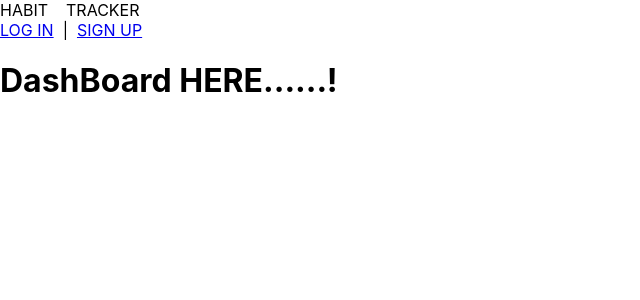
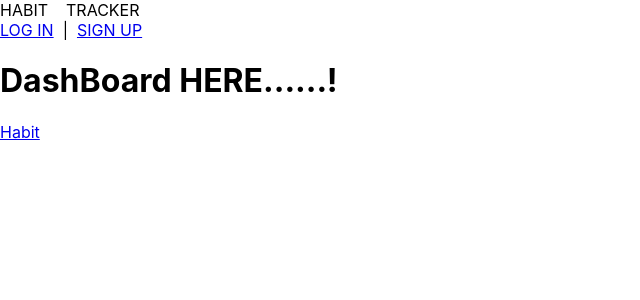
Before and after one commit to coding-to-music/habit-tracker-mern-victory, a React (Create React App) app: page / in a window 1280 px wide. Shown: the top 300 px of the page, without its empty margins (0-640 px from the left). Built offline with nearby package versions, Linux system fonts and the light colour scheme.

Commit message:
user-auth-working

```diff
--- a/package.json
+++ b/package.json
@@ -2,6 +2,7 @@
   "name": "habit-tracker-app",
   "version": "0.1.0",
   "private": true,
+  "proxy": "http://localhost:3001/",
   "dependencies": {
     "@testing-library/jest-dom": "^5.11.6",
     "@testing-library/react": "^11.2.2",
@@ -40,7 +41,6 @@
       "last 1 chrome version",
       "last 1 firefox version",
       "last 1 safari version"
-    ],
-    "proxy": "http://localhost:3001"
+    ]
   }
 }
--- a/server.js
+++ b/server.js
@@ -14,17 +14,12 @@ app.use(express.json());
 app.use(favicon(path.join(__dirname, "build", "favicon.ico")));
 app.use(express.static(path.join(__dirname, "build")));
 
-// Put API routes here, before the "catch all" route
 app.use("/api/users", require("./routes/api/users"));
 
-// The following "catch all" route (note the *)is necessary
-// for a SPA's client-side routing to properly work
 app.get("/*", function (req, res) {
   res.sendFile(path.join(__dirname, "build", "index.html"));
 });
 
-// Configure to use port 3001 instead of 3000 during
-// development to avoid collision with React's dev server
 const port = process.env.PORT || 3001;
 
 app.listen(port, function () {
--- a/src/components/DashBoard/DashBoard.jsx
+++ b/src/components/DashBoard/DashBoard.jsx
@@ -1,8 +1,12 @@
 import React from "react";
+import { Link } from "react-router-dom";
 
 const DashBoard = (props) => (
   <div className="dash-board">
     <h1>DashBoard HERE......!</h1>
+    <Link to="/habit" className="NavBar-link">
+      Habit
+    </Link>
   </div>
 );
 
--- /dev/null
+++ b/src/components/Habit/Habit.jsx
@@ -0,0 +1,9 @@
+import React from "react";
+
+const Habit = (props) => (
+  <div className="habit">
+    <h1>Habit HERE......!</h1>
+  </div>
+);
+
+export default Habit;
--- a/src/components/NavBar/NavBar.jsx
+++ b/src/components/NavBar/NavBar.jsx
@@ -5,7 +5,7 @@ import "./NavBar.css";
 const NavBar = (props) => {
   let nav = props.user ? (
     <div>
-      <Link to="/high-scores" className="NavBar-link">
+      <Link to="" className="NavBar-link">
         HOME
       </Link>
       &nbsp;&nbsp;|&nbsp;&nbsp;&nbsp;
--- a/src/index.js
+++ b/src/index.js
@@ -13,7 +13,4 @@ ReactDOM.render(
   document.getElementById("root")
 );
 
-// If you want to start measuring performance in your app, pass a function
-// to log results (for example: reportWebVitals(console.log))
-// or send to an analytics endpoint. Learn more: https://bit.ly/CRA-vitals
 reportWebVitals();
--- a/src/pages/App/App.js
+++ b/src/pages/App/App.js
@@ -4,6 +4,7 @@ import { Route, Switch } from "react-router-dom";
 import HomePage from "../HomePage/HomePage";
 import SignupPage from "../SignupPage/SignupPage";
 import LoginPage from "../LoginPage/LoginPage";
+import HabitPage from "../HabitPage/HabitPage";
 import userService from "../../utils/userService";
 
 class App extends React.Component {
@@ -13,6 +14,7 @@ class App extends React.Component {
       user: userService.getUser(),
     };
   }
+
   handleLogout = () => {
     userService.logout();
     this.setState({ user: null });
@@ -25,12 +27,23 @@ class App extends React.Component {
     return (
       <div>
         <header className="header-footer">HABIT &nbsp;&nbsp; TRACKER</header>
+
         <Switch>
           <Route
             exact
             path="/"
             render={() => (
               <HomePage
+                handleLogout={this.handleLogout}
+                user={this.state.user}
+              />
+            )}
+          />
+          <Route
+            exact
+            path="/habit"
+            render={() => (
+              <HabitPage
                 handleLogout={this.handleLogout}
                 user={this.state.user}
               />
--- /dev/null
+++ b/src/pages/HabitPage/HabitPage.jsx
@@ -0,0 +1,17 @@
+import "./Habitpage.css";
+import React from "react";
+import NavBar from "../../components/NavBar/NavBar";
+import Habit from "../../components/Habit/Habit";
+
+const HabitPage = (props) => {
+  return (
+    <div className="HabitPage">
+      <NavBar user={props.user} handleLogout={props.handleLogout} />
+      <div className="">
+        <Habit />
+      </div>
+    </div>
+  );
+};
+
+export default HabitPage;
```
Also changed, not shown: src/components/Habit/Habit.css (added), src/pages/HabitPage/Habitpage.css (added), 1 other file (tests, documents, lock files or other folders).
